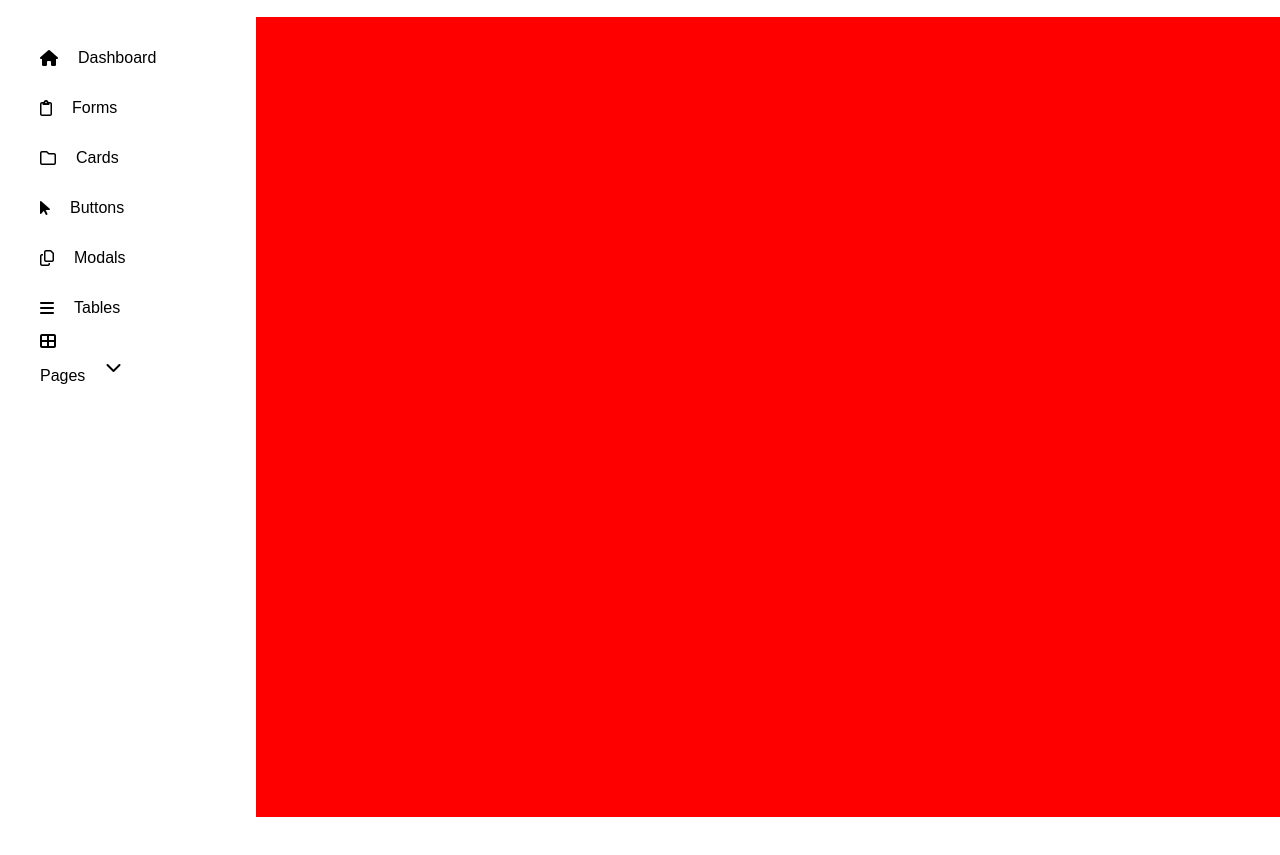
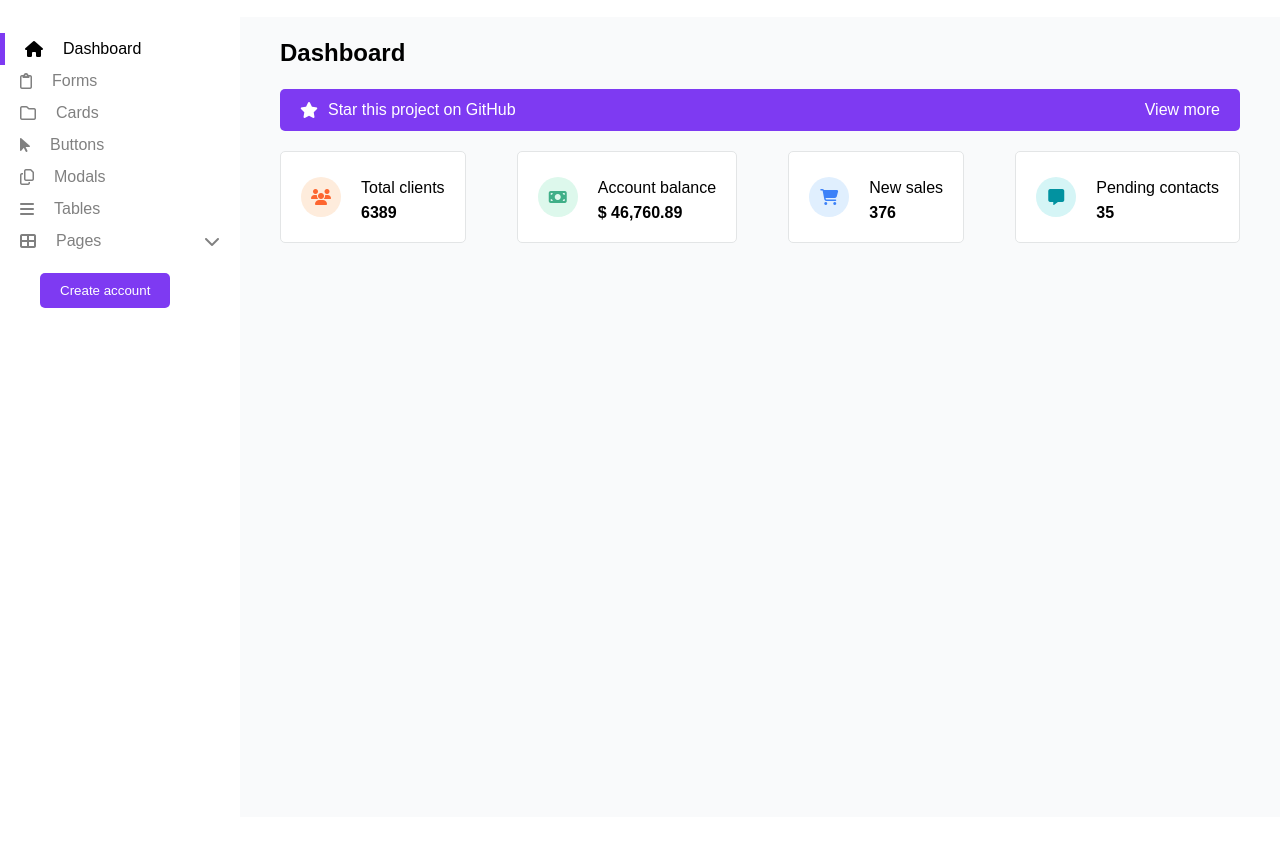
Before and after one commit to souzaaxt/projeto-digital, a plain HTML site: page dashboard/index.html in a window 1280 px wide. Shown: the part 63-918 px from the top of the page. Before the commit the page ends 880 px from the top, so only its background shows below. Drawn offline with Linux system fonts and the light colour scheme.

Commit message:
Adicionado uma tela de contador

```diff
--- a/dashboard/index.html
+++ b/dashboard/index.html
@@ -1,17 +1,22 @@
 <!DOCTYPE html>
 <html lang="en">
+
 <head>
     <link rel="stylesheet" href="style.css">
-    <link rel="stylesheet" href="https://cdnjs.cloudflare.com/ajax/libs/font-awesome/6.7.2/css/all.min.css" integrity="sha512-Evv84Mr4kqVGRNSgIGL/F/aIDqQb7xQ2vcrdIwxfjThSH8CSR7PBEakCr51Ck+w+/U6swU2Im1vVX0SVk9ABhg==" crossorigin="anonymous" referrerpolicy="no-referrer" />
+    <link rel="stylesheet" href="https://cdnjs.cloudflare.com/ajax/libs/font-awesome/6.7.2/css/all.min.css"
+        integrity="sha512-Evv84Mr4kqVGRNSgIGL/F/aIDqQb7xQ2vcrdIwxfjThSH8CSR7PBEakCr51Ck+w+/U6swU2Im1vVX0SVk9ABhg=="
+        crossorigin="anonymous" referrerpolicy="no-referrer" />
     <meta charset="UTF-8">
     <meta name="viewport" content="width=device-width, initial-scale=1.0">
     <title>Dashboard - Digital College</title>
 </head>
+
 <body>
     <div class="container">
         <header>
             <div class="logo">
-                <img src="https://images.vexels.com/media/users/3/137724/isolated/preview/c30bc541ea2fe03747c7f569bee90089-minimalismo-infinity-logo-infinite.png" alt="Logo" width="40px">
+                <img src="https://images.vexels.com/media/users/3/137724/isolated/preview/c30bc541ea2fe03747c7f569bee90089-minimalismo-infinity-logo-infinite.png"
+                    alt="Logo" width="40px">
             </div>
             <div class="barra-pesquisa">
                 <i class="fa-solid fa-magnifying-glass"></i>
@@ -27,8 +32,8 @@
             <aside>
                 <nav>
                     <ul>
-                        <li id="ativo">
-                            <a href="#">
+                        <li>
+                            <a href="#" id="ativo">
                                 <i class="fa-solid fa-house"></i>
                                 <p>Dashboard</p>
                             </a>
@@ -65,18 +70,71 @@
                         </li>
                         <li>
                             <a href="#">
-                                <div class="esquerda">
-                                    <i class="fa-solid fa-table-cells-large"></i>
-                                    <p>Pages</p>
+                                <div class="ultimo">
+                                    <div class="esquerda">
+                                        <i class="fa-solid fa-table-cells-large"></i>
+                                        <p>Pages</p>
+                                    </div>
+                                    <i class="fa-solid fa-chevron-down"></i>
                                 </div>
-                                <i class="fa-solid fa-chevron-down"></i>
                             </a>
                         </li>
                     </ul>
                 </nav>
+                <button>Create account</button>
             </aside>
-            <main></main>
+            <main>
+                <h1>Dashboard</h1>
+                <div class="card-info">
+                    <div class="esquerda">
+                        <i class="fa-solid fa-star"></i>
+                        <p>Star this project on GitHub</p>
+                    </div>
+                    <div class="direita">
+                        <a href="">View more</a>
+                    </div>
+                </div>
+                <div class="cards">
+                    <div class="card">
+                        <div class="icone icon1">
+                            <i class="fa-solid fa-users"></i>
+                        </div>
+                        <div class="info">
+                            <p>Total clients</p>
+                            <b>6389</b>
+                        </div>
+                    </div>
+                    <div class="card">
+                        <div class="icone icon2">
+                            <i class="fa-solid fa-money-bill"></i>
+                        </div>
+                        <div class="info">
+                            <p>Account balance</p>
+                            <b>$ 46,760.89</b>
+                        </div>
+                    </div>
+                    <div class="card">
+                        <div class="icone icon3">
+                            <i class="fa-solid fa-cart-shopping"></i>
+                        </div>
+                        <div class="info">
+                            <p>New sales</p>
+                            <b>376</b>
+                        </div>
+                    </div>
+                    <div class="card">
+                        <div class="icone icon4">
+                            <i class="fa-solid fa-message"></i>
+                        </div>
+                        <div class="info">
+                            <p>Pending contacts</p>
+                            <b>35</b>
+                        </div>
+                    </div>
+                </div>
+            </main>
         </div>
     </div>
 </body>
+
 </html>
--- a/dashboard/style.css
+++ b/dashboard/style.css
@@ -11,6 +11,10 @@ ul {
 a {
     text-decoration: none;
     color: black;
+}
+
+p {
+    line-height: 0;
 }
 
 .container {
@@ -79,13 +83,124 @@ a {
 }
 
 .container .principal main {
-    background-color: red;
     width: 80%;
     height: 100%;
+    padding: 20px 40px;
+
+    display: flex;
+    flex-direction: column;
+    gap: 20px;
+}
+
+.container .principal main h1 {
+    font-size: 24px;
+    line-height: 0;
+}
+
+.container .principal main .card-info {
+    background-color: #7E3AF2;
+    color: white;
+    display: flex;
+    justify-content: space-between;
+    align-items: center;
+    padding: 5px 20px;
+    border-radius: 5px;
+}
+
+.container .principal main .card-info a {
+    color: white;
+}
+
+.container .principal main .card-info .esquerda {
+    display: flex;
+    align-items: center;
+    gap: 10px;
+}
+
+.container .principal main .cards {
+    display: flex;
+    justify-content: space-between;
+    gap: 20px;
+    flex-wrap: wrap;
+}
+
+.container .principal main .cards .card {
+    background-color: white;
+    border: 1px solid #e3e5e6;
+    border-radius: 5px;
+    padding: 20px;
+
+    display: flex;
+    align-items: center;
+    gap: 20px;
+}
+
+.container .principal main .cards .card .icone {
+    width: 40px;
+    height: 40px;
+    border-radius: 50%;
+
+    display: flex;
+    justify-content: center;
+    align-items: center;
+}
+
+.container .principal main .cards .card .icon1 {
+    background-color: #FEECDC;
+    color: #FD652F;
+}
+
+.container .principal main .cards .card .icon2 {
+    background-color: #DDF8EC;
+    color: #40AF88;
+}
+
+.container .principal main .cards .card .icon3 {
+    background-color: #E0EFFE;
+    color: #3C81F8;
+}
+
+.container .principal main .cards .card .icon4 {
+    background-color: #D5F5F6;
+    color: #0292A0;
+}
+
+.container .principal aside nav ul {
+    padding: 0;
 }
 
 .container .principal aside nav ul li a {
     display: flex;
     align-items: center;
     gap: 20px;
+    padding: 0 20px;
+    color: gray;
 }
+
+.container .principal aside nav ul li a .esquerda {
+    display: flex;
+    align-items: center;
+    gap: 20px;
+}
+
+.container .principal aside nav ul li a .ultimo {
+    display: flex;
+    justify-content: space-between;
+    width: 100%;
+    align-items: center;
+}
+
+#ativo {
+    border-left: 5px solid #7E3AF2;
+    color: black;
+}
+
+.container .principal aside button {
+    background-color: #7E3AF2;
+    color: white;
+    border: none;
+    padding: 10px 20px;
+    border-radius: 5px;
+    margin-left: 40px;
+    cursor: pointer;
+}
```
Also changed, not shown: javascript/exercicio1.js (added, +39 -0 lines), javascript/programa1/index.html (added, +11 -0 lines), javascript/programa1/script.js (added, +33 -0 lines), javascript/programa2/index.html (added, +15 -0 lines), javascript/programa2/script.js (added, +87 -0 lines), javascript/programa3/index.html (added, +25 -0 lines), javascript/programa3/script.js (added, +26 -0 lines).
